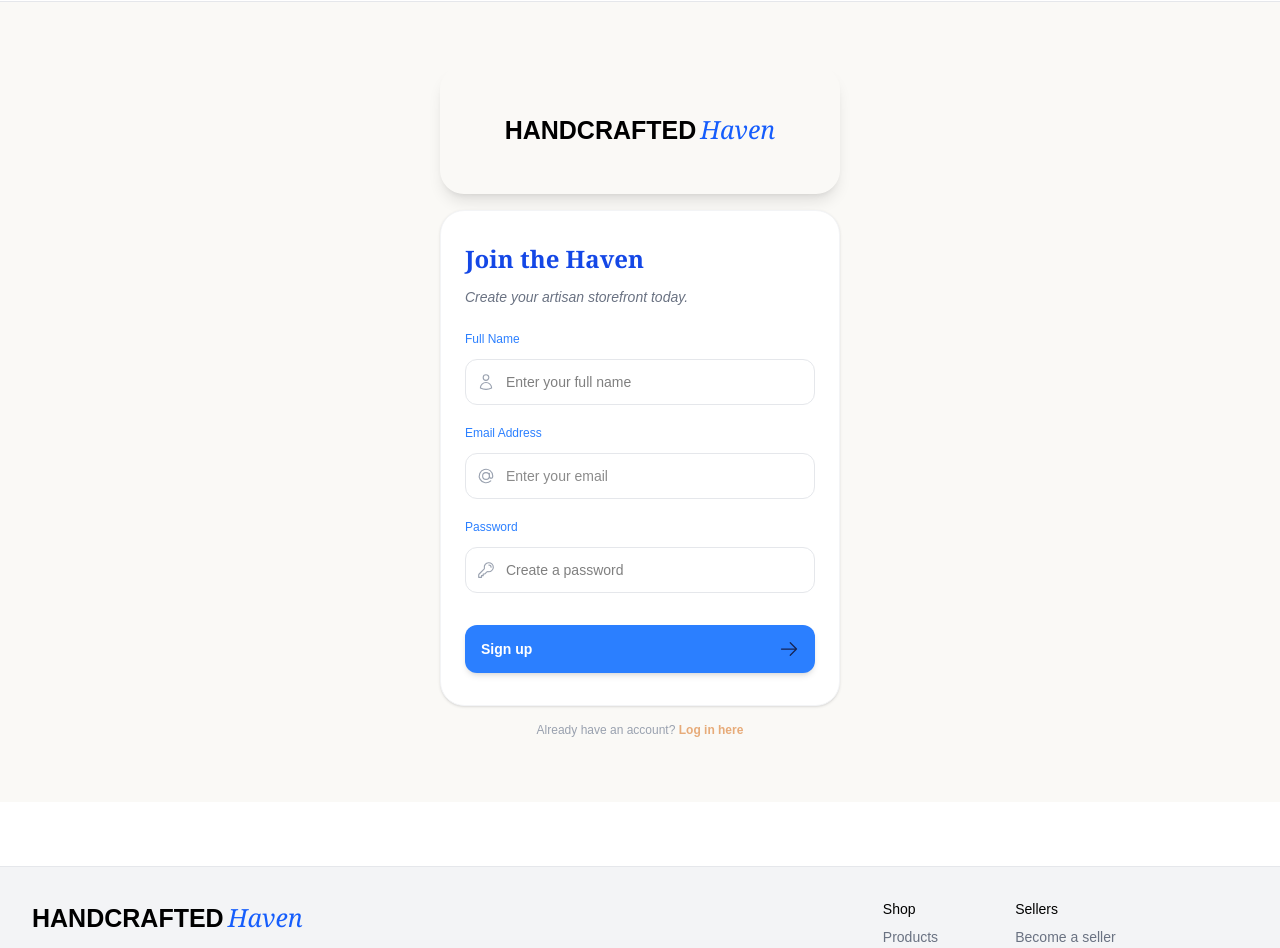
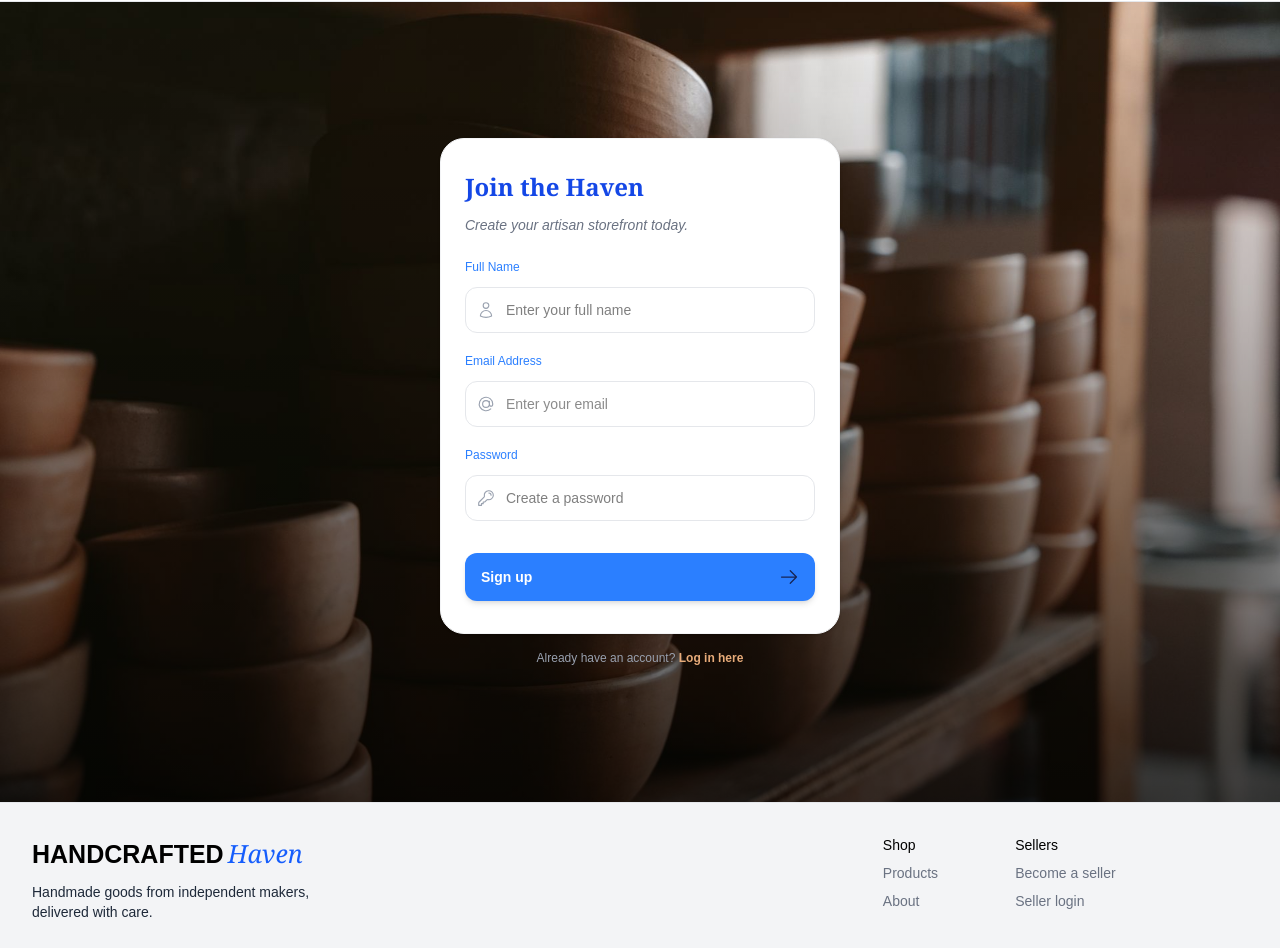
Before and after one commit to frank-job/-Handcrafted-Haven-Team, a Next.js app: page /signup in a window 1280 px wide. Shown: the part 89-1037 px from the top of the page. Built offline with nearby package versions, Linux system fonts and the light colour scheme.

Commit message:
Updated the footer and header to align design to login and sign-up

```diff
--- a/app/components/Footer.tsx
+++ b/app/components/Footer.tsx
@@ -4,7 +4,7 @@ import HavenLogo from "@/app/ui/handLogo";
 
 export default function Footer() {
   return (
-    <footer className="w-full border-t border-gray-200 py-8 mt-16 bg-gray-100">
+    <footer className="w-full border-t border-gray-200 py-8 bg-gray-100">
      <div className="max-w-7xl mx-auto">
        <div className="px-8 mx-auto flex flex-col sm:flex-row justify-between gap-8">
         {/* Brand + tagline */}
--- a/app/components/Header.tsx
+++ b/app/components/Header.tsx
@@ -8,7 +8,7 @@ export default function Header() {
   const [open, setOpen] = useState(false);
 
   return (
-    <header className="border-b border-gray-200 z-50">
+    <header className="border-b border-gray-200 z-50 bg-white">
       <div className="max-w-7xl mx-auto w-full text-black py-6 flex justify-between items-center px-6 relative">
         <Link href="/" className="flex gap-2">
         <HavenLogo />
--- a/app/login/page.tsx
+++ b/app/login/page.tsx
@@ -1,23 +1,26 @@
 import HavenLogo from "@/app/ui/handLogo";
+import Image from "next/image";
 import LoginForm from "../ui/login_form";
 import Link from "next/link";
 export default function LoginPage() {
   return (
-    <main className="flex items-center justify-center md:h-screen bg-[#FAF9F6] px-4">
-      <div className="relative mx-auto flex w-full max-w-[400px] flex-col space-y-4">
-
-        {/* Header / Logo */}
-        <div className="flex h-32 w-full items-center justify-center rounded-3xl p-6 shadow-lg">
-           <HavenLogo />
-        </div>
-
+      <main className="relative flex items-center justify-center min-h-screen px-4 py-12 overflow-hidden">
+       <Image
+        src="/images/bg-store.jpg"
+        alt="Handcrafted item"
+        fill
+        className="object-cover"
+        priority
+      />
+      <div className="absolute inset-0 bg-linear-to-t from-black/70 via-black/30 to-transparent" />
+      <div className="relative mx-auto flex w-full max-w-100 flex-col space-y-4">
         {/* Here is where we import your component! */}
         <LoginForm />
 
         <div className="text-center">
             <p className="text-xs text-gray-400">
                 Don&apos;t have an account?{' '}
-                <Link href="/signup" className="text-blue-950 font-bold hover:underline">
+                <Link href="/signup" className="text-[#E7AB79] font-bold hover:underline">
                     Sign up
                 </Link>
             </p>
--- a/app/signup/page.tsx
+++ b/app/signup/page.tsx
@@ -1,17 +1,21 @@
 import HavenLogo from "@/app/ui/handLogo";
+import Image from "next/image";
 import SignupForm from "@/app/ui/signup-form";
 import Link from "next/link";
 
 export default function SignupPage() {
   return (
-    <main className="flex items-center justify-center min-h-screen bg-[#FAF9F6] px-4 py-12">
-      <div className="relative mx-auto flex w-full max-w-[400px] flex-col space-y-4">
+  <main className="relative flex items-center justify-center min-h-screen px-4 py-12 overflow-hidden">
+    <Image
+      src="/images/bg-pottery.jpg"
+      alt="Handcrafted item"
+      fill
+      className="object-cover"
+      priority
+    />
+    <div className="absolute inset-0 bg-linear-to-t from-black/70 via-black/30 to-transparent" />
 
-        {/* Header / Logo */}
-        <div className="flex h-32 w-full items-center justify-center rounded-3xl  p-6 shadow-lg">
-           <HavenLogo />
-        </div>
-
+    <div className="relative mx-auto flex w-full max-w-100 flex-col space-y-4">
       {/* Import the Signup Component */}
       <SignupForm />
 
```
Also changed, not shown: public/images/bg-pottery.jpg (added), public/images/bg-store.jpg (added). Lines whose indentation alone changed are shown as unchanged.
